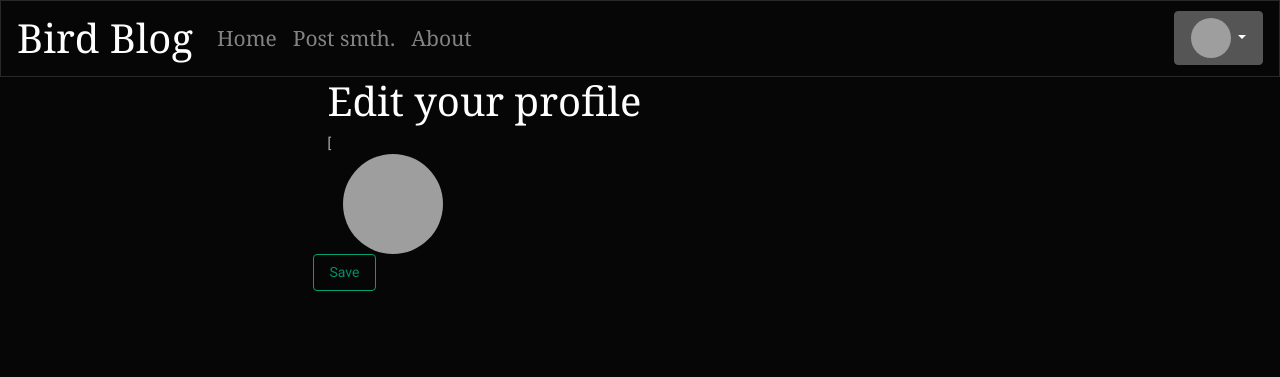
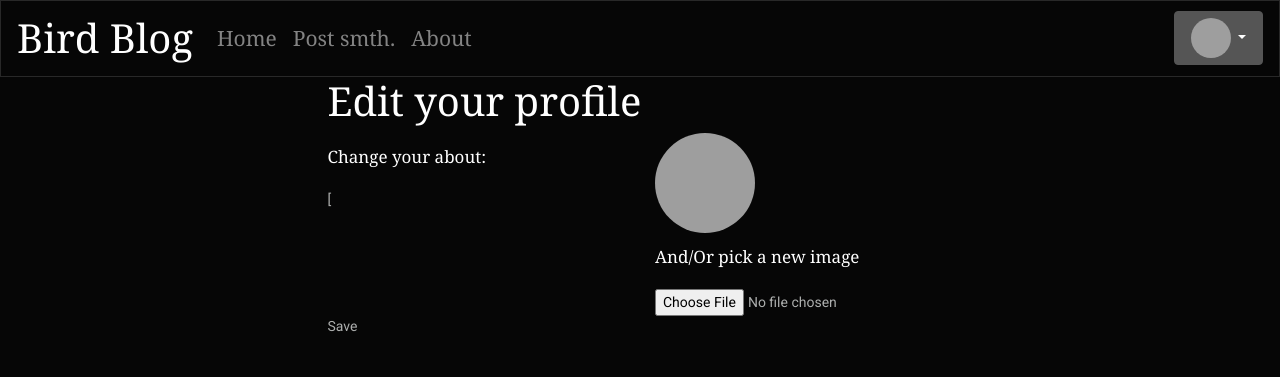
Before and after one commit to thegalkin/Flask-blog, a Flask app: page /usercorrect in a window 1280 px wide. Shown: the top 377 px of the page. Run offline with Flask 2, Linux system fonts and the light colour scheme; the visitor is signed in with stand-in values (Sample User, id 1); data comes from the database, SQL or seed files in the repository; some libraries are stand-ins or nearby versions; grey boxes are pictures that could not be loaded.

Commit message:
--- Auto-Git Commit ---

```diff
--- a/server.py
+++ b/server.py
@@ -283,13 +283,10 @@ def usercorrect():
         about = about[about.find("'")+1:about.rfind("'")]
 
         if request.method == "POST":
-            f.write(request.form["newAbout"])
             if request.form["newAbout"]:
-                f.write('something3')
                 newAbout = request.form["newAbout"]
                 if newAbout != about:
-                    f.write("that's a new about: {}".format(about))
-                    #c.execute("UPDATE `userData` SET about=? WHERE nick=?", [newAbout, userID])
+                    c.execute("UPDATE `userData` SET about=? WHERE nick=?", [newAbout, userID])
 
             if request.files.get("newImage"):
                 if 'newImage' not in request.files:
--- a/templates/usercorrect.html
+++ b/templates/usercorrect.html
@@ -24,12 +24,22 @@
     <div class = "col-6" >
         <h1 class="serifh1" contenteditable="true">Edit your profile</h1>
 
-        <form action="/usercorrect" method="POST" enctype="multipart/form-data">
-            <div id="newAbout" contenteditable="true">{{about}}<br /></div>
-            <textarea name="newAbout" style="display:none;"></textarea>
-            <div class="col-md"><img src = {{imageLink}} alt="" class="round" width="100" height="100"></div>
-            <input type="file" name="newImage" style="display: none;"/>
-            <button class="row btn profile_editor_buttons"  type="submit" >Save</button>
+        <form method="POST" enctype="multipart/form-data" onsubmit="this.newAbout.value=document.getElementById('newAboutDev').innerHTML;">
+            <div class="row justify-content-center">
+                <div class="col-md">
+                    <h2 class="serifh2">Change your about:</h2>
+                    <div id="newAboutDev" contenteditable="true">{{about}}<br /></div>
+                    <textarea name="newAbout" style="display:none;"></textarea>
+                </div>
+                <div class="col-md">
+                    <img src = {{imageLink}} alt="" class="round" width="100" height="100">
+                    <h2 class="serifh2">And/Or pick a new image</h2>
+                    <input type="file" name="newImage"/>
+                </div>
+
+            </div>
+            <div class=""
+            <button class="btn btn-outline-success"  type="submit" >Save</button>
         </form>
     </div>
 
```
